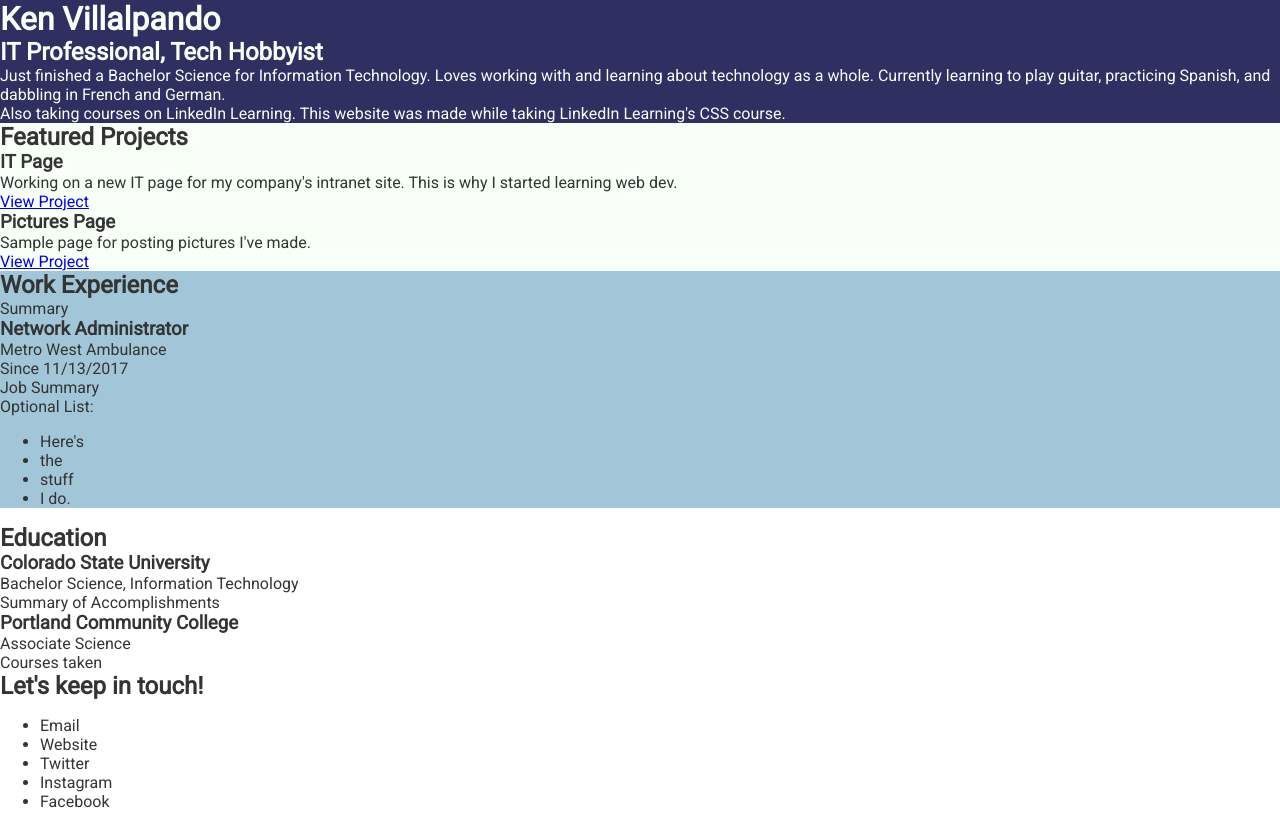
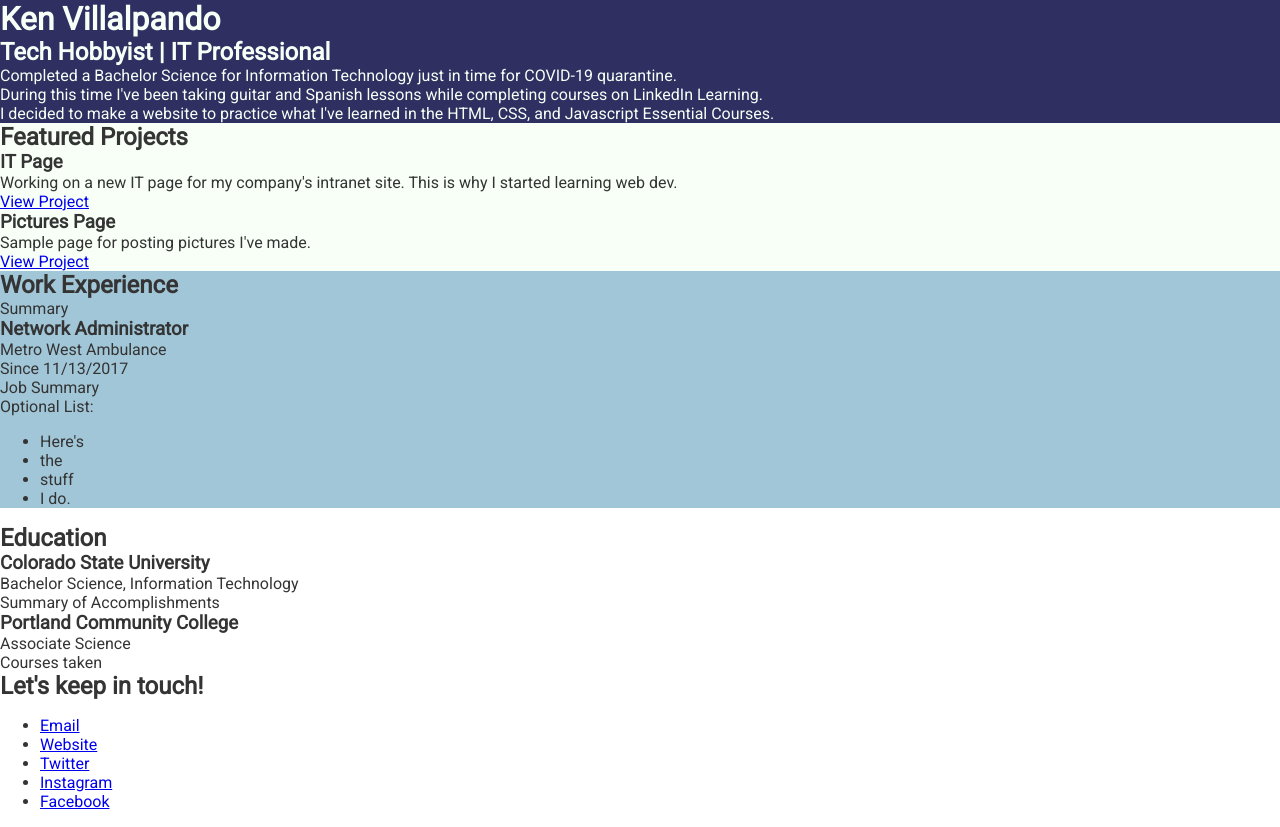
Before and after one commit to kepando/kepando.github.io, a plain HTML site: page index.html in a window 1280 px wide. Drawn offline with Linux system fonts and the light colour scheme.

Commit message:
Update index.html

```diff
--- a/index.html
+++ b/index.html
@@ -14,12 +14,10 @@
       <header>
         <div class="content-wrap">
           <h1>Ken Villalpando</h1>
-          <h2>IT Professional, Tech Hobbyist</h2>
-          <p>Just finished a Bachelor Science for Information Technology. Loves
-          working with and learning about technology as a whole. Currently learning
-            to play guitar, practicing Spanish, and dabbling in French and German.</p>
-          <p>Also taking courses on LinkedIn Learning. This website was made while taking
-            LinkedIn Learning's CSS course.</p>
+          <h2>Tech Hobbyist | IT Professional</h2>
+          <p>Completed a Bachelor Science for Information Technology just in time for COVID-19 quarantine.</p>
+          <p>During this time I've been taking guitar and Spanish lessons while completing courses on LinkedIn Learning.</p>
+          <p>I decided to make a website to practice what I've learned in the HTML, CSS, and Javascript Essential Courses.</p>
         </div>
       </header>
 
@@ -91,11 +89,11 @@
           <h2>Let's keep in touch!</h2>
           <!-- Social Media and Links -->
           <ul>
-            <li>Email</li>
-            <li>Website</li>
-            <li>Twitter</li>
-            <li>Instagram</li>
-            <li>Facebook</li>
+            <li><a href="mailto:kvillalp@gmail.com">Email</a></li>
+            <li><a href="https://kepando.github.io" target="_blank">Website</a></li>
+            <li><A href="https://twitter.com/kepando">Twitter</a></li>
+            <li><a href="https://www.instagram.com/kepando/" target="_blank">Instagram</a></li>
+            <li><a href="#">Facebook</a></li>
           </ul>
         </div>
       </footer>
```
